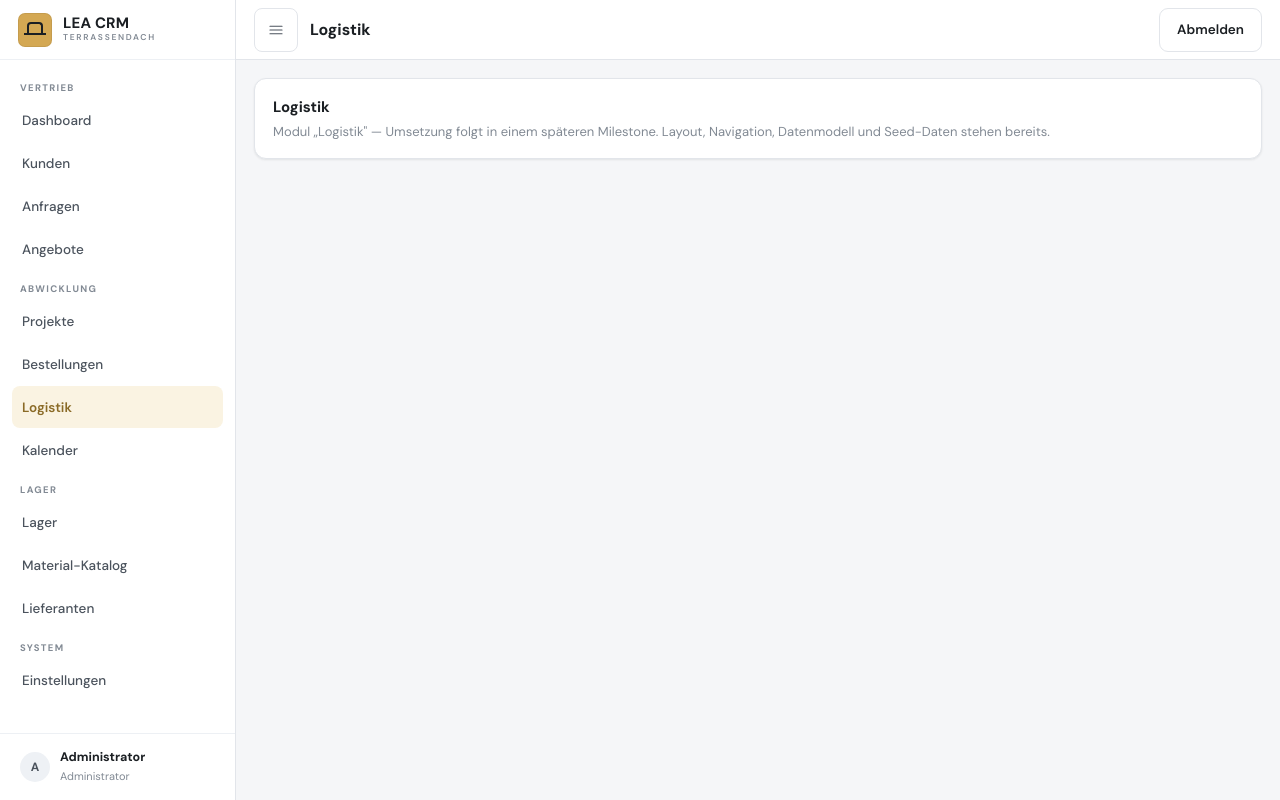
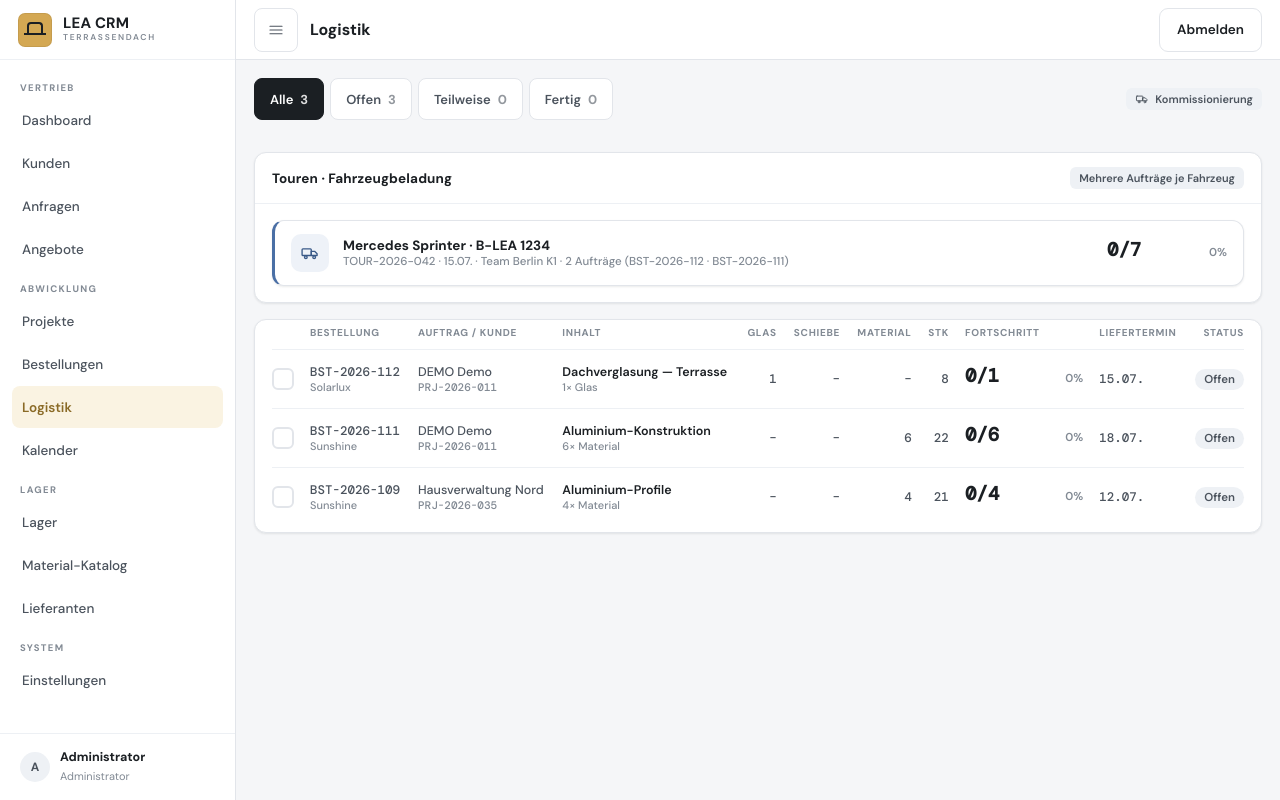
Before and after one commit to iijdii/iijdii, a Laravel app: page /logistik in a window 1280 px wide. Run offline with Laravel 12, Linux system fonts and the light colour scheme; a user stored in the database is signed in; data comes from the database, SQL or seed files in the repository; style sheets or scripts are compiled from the project's sources.

Commit message:
feat: Logistik — Rüstliste, Kommissionierung je Position, Touren-Grundlage
Port von _logiVals/_logiItems: relevant sind Bestellungen in
bestellt/bereit/geliefert; Liste mit Filter-Chips, 11-Spalten-Tabelle,
Bulk-Auswahl → Tour erstellen (CSS :has, ohne JS-Pflicht); Detailansicht
mit Gruppen Glas-/Schiebe-/Material-Positionen, Pack-Toggles, Kommentaren
(PRG über ?notiz=), Fortschritts-Sidebar und Abschluss-Guard. Persistenz:
kommissioniert_am/kommissionier_notiz auf bestellung_positionen; neue
Tabellen touren + tour_bestellung, Seed TOUR-2026-042, Nummern::tour
(→ 043). Toasts wortgleich zum Prototyp. 123 Tests grün.

Co-Authored-By: Claude Fable 5 <noreply@anthropic.com>
Claude-Session: https://claude.ai/code/session_015uHRrEXJsvpe4aaCyHSmih

```diff
--- /dev/null
+++ b/app/Http/Controllers/LogistikController.php
@@ -0,0 +1,209 @@
+<?php
+
+namespace App\Http\Controllers;
+
+use App\Enums\BestellungStatus;
+use App\Models\Bestellung;
+use App\Models\BestellungPosition;
+use App\Models\Tour;
+use App\Support\Nummern;
+use Illuminate\Http\RedirectResponse;
+use Illuminate\Http\Request;
+use Illuminate\Support\Collection;
+use Illuminate\View\View;
+
+/**
+ * Logistik — Kommissionierung & Touren. Port von _logiVals/_logiItems
+ * (Prototyp Z. 1252–1298): relevant sind nur Bestellungen in
+ * bestellt/bereit/geliefert; der Packfortschritt lebt pro Position
+ * (kommissioniert_am), Kommentare als kommissionier_notiz.
+ */
+class LogistikController extends Controller
+{
+    private const RELEVANT = [BestellungStatus::Bestellt, BestellungStatus::Bereit, BestellungStatus::Geliefert];
+
+    private const GRUPPEN = [
+        'glas' => 'Glas-Positionen',
+        'schiebe' => 'Schiebe-Elemente',
+        'material' => 'Material-Positionen',
+    ];
+
+    private const STATUS_LABEL = [
+        'offen' => ['Offen', 'b-gray'],
+        'teil' => ['Teilweise', 'b-yellow'],
+        'fertig' => ['Gepackt', 'b-green'],
+    ];
+
+    public function index(Request $request): View
+    {
+        $auftraege = $this->relevanteAuftraege();
+
+        $filter = in_array($request->query('filter'), ['offen', 'teil', 'fertig'], true)
+            ? $request->query('filter')
+            : 'alle';
+
+        $chips = collect([['alle', 'Alle'], ['offen', 'Offen'], ['teil', 'Teilweise'], ['fertig', 'Fertig']])
+            ->map(fn (array $chip) => [
+                'key' => $chip[0],
+                'label' => $chip[1],
+                'anzahl' => $chip[0] === 'alle'
+                    ? $auftraege->count()
+                    : $auftraege->where('status', $chip[0])->count(),
+                'aktiv' => $filter === $chip[0],
+            ]);
+
+        return view('logistik.index', [
+            'chips' => $chips,
+            'filter' => $filter,
+            'auftraege' => $filter === 'alle' ? $auftraege : $auftraege->where('status', $filter)->values(),
+            'touren' => Tour::query()->with('bestellungen.positionen')->orderByDesc('nr')->get(),
+        ]);
+    }
+
+    public function bestellung(Request $request, Bestellung $bestellung): View
+    {
+        $daten = $this->auftragsDaten($bestellung->load(['positionen', 'lieferant', 'projekt', 'kunde']));
+
+        return view('logistik.bestellung', $daten + [
+            'notizEdit' => (int) $request->query('notiz'),
+        ]);
+    }
+
+    public function togglePosition(Bestellung $bestellung, BestellungPosition $position): RedirectResponse
+    {
+        abort_unless($position->bestellung_id === $bestellung->id, 404);
+        $position->update(['kommissioniert_am' => $position->kommissioniert_am ? null : now()]);
+
+        return back();
+    }
+
+    public function setzeAlle(Request $request, Bestellung $bestellung): RedirectResponse
+    {
+        $bestellung->positionen()->update([
+            'kommissioniert_am' => $request->boolean('markieren') ? now() : null,
+        ]);
+
+        return back();
+    }
+
+    public function speichereNotiz(Request $request, Bestellung $bestellung, BestellungPosition $position): RedirectResponse
+    {
+        abort_unless($position->bestellung_id === $bestellung->id, 404);
+        $text = trim((string) $request->input('notiz'));
+        $position->update(['kommissionier_notiz' => $text !== '' ? $text : null]);
+
+        return redirect()->route('logistik.bestellung', $bestellung)
+            ->with('toast', $text !== '' ? 'Kommentar gespeichert' : 'Kommentar gelöscht');
+    }
+
+    public function schliesseAb(Bestellung $bestellung): RedirectResponse
+    {
+        $offen = $bestellung->positionen()->whereNull('kommissioniert_am')->count();
+        if ($offen > 0) {
+            return redirect()->route('logistik.bestellung', $bestellung)
+                ->with('toast', 'Noch '.$offen.' Position(en) offen');
+        }
+
+        return redirect()->route('logistik')
+            ->with('toast', 'Kommissionierung '.$bestellung->nr.' abgeschlossen');
+    }
+
+    public function erstelleTour(Request $request): RedirectResponse
+    {
+        $ids = Bestellung::query()->whereIn('id', (array) $request->input('bestellungen', []))->pluck('id');
+        if ($ids->isEmpty()) {
+            return redirect()->route('logistik')->with('toast', 'Keine Aufträge ausgewählt');
+        }
+
+        $nr = Nummern::tour();
+        $tour = Tour::query()->create([
+            'nr' => $nr,
+            'fahrzeug' => 'Mercedes Sprinter',
+            'kennzeichen' => 'B-LEA '.('90'.(int) substr($nr, -3)),
+            'datum' => now()->addDays(3)->toDateString(),
+            'fahrer' => 'Team Berlin K2',
+        ]);
+        $tour->bestellungen()->sync($ids);
+
+        return redirect()->route('logistik')
+            ->with('toast', 'Tour mit '.$ids->count().' Aufträgen erstellt');
+    }
+
+    // ---------- Aufbereitung (Port von _logiItems/_logiVals) ----------
+
+    /** @return Collection<int, array> relevante Bestellungen als View-Modelle */
+    private function relevanteAuftraege(): Collection
+    {
+        return Bestellung::query()
+            ->with(['positionen', 'lieferant', 'projekt', 'kunde'])
+            ->whereIn('status', self::RELEVANT)
+            ->orderByDesc('nr')
+            ->get()
+            ->map(fn (Bestellung $b) => $this->auftragsDaten($b))
+            ->values();
+    }
+
+    /** @return array Auftrag + gruppierte Positionen + Fortschritt */
+    public function auftragsDaten(Bestellung $bestellung): array
+    {
+        $positionen = $bestellung->positionen->map(fn (BestellungPosition $p) => [
+            'position' => $p,
+            'gruppe' => self::GRUPPEN[$p->typ->value] ?? 'Material-Positionen',
+            'detail' => $this->detailText($p),
+            'menge' => $this->mengeText($p),
+        ]);
+
+        $done = $bestellung->positionen->whereNotNull('kommissioniert_am')->count();
+        $tot = $bestellung->positionen->count();
+        $status = $done === 0 ? 'offen' : ($done < $tot ? 'teil' : 'fertig');
+
+        $anzahl = fn (string $typ) => $bestellung->positionen->where('typ.value', $typ)->count();
+        $nGlas = $anzahl('glas');
+        $nSchiebe = $anzahl('schiebe');
+        $nMat = $anzahl('material');
+        $mix = implode(' · ', array_filter([
+            $nGlas ? $nGlas.'× Glas' : null,
+            $nSchiebe ? $nSchiebe.'× Schiebe' : null,
+            $nMat ? $nMat.'× Material' : null,
+        ]));
+
+        return [
+            'bestellung' => $bestellung,
+            'positionen' => $positionen,
+            'gruppen' => $positionen->groupBy('gruppe'),
+            'done' => $done,
+            'tot' => $tot,
+            'offen' => $tot - $done,
+            'pct' => $tot > 0 ? (int) round($done / $tot * 100) : 0,
+            'status' => $status,
+            'statusLabel' => self::STATUS_LABEL[$status][0],
+            'statusBadge' => self::STATUS_LABEL[$status][1],
+            'nGlas' => $nGlas,
+            'nSchiebe' => $nSchiebe,
+            'nMat' => $nMat,
+            'mix' => $mix !== '' ? $mix : '–',
+            'stk' => (int) $bestellung->positionen->sum(fn (BestellungPosition $p) => (int) $p->menge),
+        ];
+    }
+
+    /** Detailzeile wie _logiItems: Glasform/Maße, Schiebe-Elemente, Material. */
+    private function detailText(BestellungPosition $p): string
+    {
+        $d = $p->details ?? [];
+
+        return match ($p->typ->value) {
+            'glas' => ($d['form'] ?? 'Rechteck').' · '.$p->breite_mm.' × '.($d['hL'] ?? $p->hoehe_mm)
+                .(($d['form'] ?? '') === 'Trapez' ? '/'.($d['hR'] ?? '') : '').' mm · '.($d['glas'] ?? ''),
+            'schiebe' => $p->breite_mm.' × '.$p->hoehe_mm.' mm · '.($d['count'] ?? (int) $p->menge)
+                .' Elemente · '.($d['glas'] ?? ''),
+            default => 'Materialposition',
+        };
+    }
+
+    private function mengeText(BestellungPosition $p): string
+    {
+        return $p->typ->value === 'schiebe'
+            ? ((int) $p->menge).' Elem.'
+            : ((int) $p->menge).' Stk';
+    }
+}
--- a/app/Models/Bestellung.php
+++ b/app/Models/Bestellung.php
@@ -46,6 +46,11 @@ class Bestellung extends Model
         };
     }
 
+    public function touren(): \Illuminate\Database\Eloquent\Relations\BelongsToMany
+    {
+        return $this->belongsToMany(Tour::class, 'tour_bestellung', 'bestellung_id', 'tour_id');
+    }
+
     public function lieferant(): BelongsTo
     {
         return $this->belongsTo(Lieferant::class, 'lieferant_id');
--- a/app/Models/BestellungPosition.php
+++ b/app/Models/BestellungPosition.php
@@ -10,6 +10,7 @@ use Illuminate\Database\Eloquent\Relations\BelongsTo;
 #[Fillable([
     'bestellung_id', 'typ', 'pos', 'bezeichnung', 'artikel_id',
     'menge', 'einheit', 'breite_mm', 'hoehe_mm', 'details', 'eingelagert',
+    'kommissioniert_am', 'kommissionier_notiz',
 ])]
 class BestellungPosition extends Model
 {
--- /dev/null
+++ b/app/Models/Tour.php
@@ -0,0 +1,23 @@
+<?php
+
+namespace App\Models;
+
+use Illuminate\Database\Eloquent\Attributes\Fillable;
+use Illuminate\Database\Eloquent\Model;
+use Illuminate\Database\Eloquent\Relations\BelongsToMany;
+
+#[Fillable(['nr', 'fahrzeug', 'kennzeichen', 'datum', 'fahrer'])]
+class Tour extends Model
+{
+    protected $table = 'touren';
+
+    protected function casts(): array
+    {
+        return ['datum' => 'date'];
+    }
+
+    public function bestellungen(): BelongsToMany
+    {
+        return $this->belongsToMany(Bestellung::class, 'tour_bestellung', 'tour_id', 'bestellung_id');
+    }
+}
--- a/app/Support/Nummern.php
+++ b/app/Support/Nummern.php
@@ -28,6 +28,12 @@ final class Nummern
         return self::naechste('ANG', Angebot::query()->pluck('nr'));
     }
 
+    /** TOUR-2026-NNN — Seed endet bei 042, erste neue Tour = TOUR-2026-043. */
+    public static function tour(): string
+    {
+        return self::naechste('TOUR', \App\Models\Tour::query()->pluck('nr'), 3, 42);
+    }
+
     /** AP-2026-NNNN — Start 113, damit das erste Protokoll AP-2026-0114 ist (Prototyp-Nummer). */
     public static function abnahme(): string
     {
--- a/resources/css/app.css
+++ b/resources/css/app.css
@@ -671,3 +671,43 @@ a.chip{text-decoration:none}
   .fnl{grid-template-columns:74px 1fr 40px;gap:9px}
   .fnl-l{font-size:12px}
 }
+
+/* ——— Logistik / Kommissionierung (Prototyp Z. 251–304; .lgbar/.lgok existieren oben) ——— */
+.lgrow{display:flex;align-items:center;gap:13px;padding:10px 14px;border:1.5px solid var(--bd);border-radius:11px;background:#fff;cursor:pointer;text-align:left;font-family:inherit;width:100%;min-height:52px;transition:.14s}
+.lgrow:hover{border-color:var(--ink3)}
+.lgrow.on{background:var(--greenbg);border-color:var(--green)}
+.lgbox{width:24px;height:24px;border-radius:7px;border:2px solid var(--bd);display:flex;align-items:center;justify-content:center;flex:none;color:transparent;background:#fff}
+.lgrow.on .lgbox{background:var(--green);border-color:var(--green);color:#fff}
+.lgbox .i{width:15px;height:15px;stroke-width:2.8}
+.lgtxt{min-width:0;flex:1}
+.lgname{display:block;font-size:13.5px;font-weight:600;color:var(--ink);line-height:1.3}
+.lgrow.on .lgname{text-decoration:line-through;color:var(--ink3)}
+.lgdet{display:block;font-size:11.5px;font-weight:500;color:var(--ink3);margin-top:2px}
+.lgqty{font-family:'DM Mono',monospace;font-size:12.5px;font-weight:600;color:var(--ink2);flex:none;white-space:nowrap}
+.lgsec{font-size:10.5px;font-weight:700;letter-spacing:.1em;text-transform:uppercase;color:var(--ink3);margin:0 0 9px}
+.lglist{display:flex;flex-direction:column;gap:8px}
+.lgstat{display:flex;align-items:baseline;justify-content:space-between;gap:10px;margin-bottom:7px}
+.lgstat b{font-family:'DM Mono',monospace;font-size:19px;font-weight:700;color:var(--ink)}
+.lgstat span{font-size:11.5px;font-weight:600;color:var(--ink3)}
+.lgpick{width:22px;height:22px;border-radius:6px;border:2px solid var(--bd);display:inline-flex;align-items:center;justify-content:center;color:transparent;background:#fff;cursor:pointer;padding:0}
+.lgpick:has(input:checked){background:var(--blue);border-color:var(--blue);color:#fff}
+.lgpick .i{width:13px;height:13px;stroke-width:3}
+.lgtour{display:flex;align-items:center;gap:14px;padding:13px 16px;border:1px solid var(--bd);border-left:3px solid var(--blue);border-radius:12px;background:#fff;box-shadow:var(--sh);cursor:pointer;width:100%;text-align:left;font-family:inherit;text-decoration:none;color:inherit;transition:.14s}
+.lgtour:hover{border-color:var(--ink3);border-left-color:var(--blue)}
+.lgtour-ic{width:38px;height:38px;border-radius:10px;background:var(--bluebg);color:var(--blued);display:flex;align-items:center;justify-content:center;flex:none}
+.lgtour-ic .i{width:20px;height:20px}
+.lgorder-h{display:flex;align-items:center;justify-content:space-between;gap:12px;padding:9px 13px;background:var(--bg2);border:1px solid var(--bd2);border-radius:9px;margin-bottom:9px}
+.lgbadge{font-family:'DM Mono',monospace;font-size:11.5px;font-weight:600;color:var(--blued);background:var(--bluebg);padding:3px 8px;border-radius:6px}
+.lgbulk{display:none;align-items:center;gap:12px;padding:11px 15px;background:var(--bluebg);border:1px solid var(--blue);border-radius:11px;margin-bottom:14px;flex-wrap:wrap}
+form:has(.lgpick input:checked) .lgbulk{display:flex}
+.lgitem{display:flex;flex-direction:column}
+.lgmain{display:flex;gap:8px;align-items:stretch}
+.lgmain .lgrow{flex:1;min-width:0}
+.lgnbtn{width:42px;flex:none;border:1.5px solid var(--bd);border-radius:11px;background:#fff;color:var(--ink3);cursor:pointer;display:flex;align-items:center;justify-content:center;font-family:inherit;transition:.14s}
+.lgnbtn:hover{border-color:var(--ink3);color:var(--ink)}
+.lgnbtn.on{background:var(--goldbg);border-color:var(--gold);color:var(--goldd)}
+.lgnbtn .i{width:16px;height:16px}
+.lgnote{display:flex;gap:8px;align-items:flex-start;margin:6px 0 0 8px;padding:8px 11px;background:var(--goldbg);border-left:2px solid var(--gold);border-radius:0 8px 8px 0;font-size:12px;font-weight:500;color:var(--goldd);line-height:1.45}
+.lgnote .i{width:14px;height:14px;flex:none;margin-top:1px}
+.lgedit{display:flex;gap:7px;margin:6px 0 0 8px;align-items:center;flex-wrap:wrap}
+.lgedit .inp{flex:1;min-width:150px;height:34px}
--- /dev/null
+++ b/resources/views/logistik/index.blade.php
@@ -0,0 +1,111 @@
+@extends('layouts.app')
+
+@section('title', 'Logistik')
+
+@php use App\Support\Format; @endphp
+
+@section('content')
+<div class="colstack">
+
+    <div class="anf-tools">
+        <div class="chips">
+            @foreach ($chips as $chip)
+                <a class="chip {{ $chip['aktiv'] ? 'on' : '' }}" href="{{ route('logistik', ['filter' => $chip['key']]) }}">
+                    {{ $chip['label'] }}<span class="ct">{{ $chip['anzahl'] }}</span>
+                </a>
+            @endforeach
+        </div>
+        <span class="pill"><svg class="i" style="width:14px;height:14px"><use href="#ic-truck"/></svg>Kommissionierung</span>
+    </div>
+
+    @if ($touren->isNotEmpty())
+        <div class="card p0">
+            <div class="card-h">
+                <span class="card-t">Touren · Fahrzeugbeladung</span>
+                <span class="pill">Mehrere Aufträge je Fahrzeug</span>
+            </div>
+            <div class="card-b colstack" style="gap:9px">
+                @foreach ($touren as $tour)
+                    @php
+                        $tourPositionen = $tour->bestellungen->flatMap->positionen;
+                        $tourDone = $tourPositionen->whereNotNull('kommissioniert_am')->count();
+                        $tourTot = $tourPositionen->count();
+                        $tourPct = $tourTot > 0 ? (int) round($tourDone / $tourTot * 100) : 0;
+                    @endphp
+                    <a class="lgtour" href="{{ Route::has('logistik.tour') ? route('logistik.tour', $tour) : route('logistik') }}">
+                        <span class="lgtour-ic"><svg class="i"><use href="#ic-truck"/></svg></span>
+                        <span style="flex:1;min-width:0">
+                            <span style="display:block;font-size:13.5px;font-weight:700">{{ $tour->fahrzeug }} · {{ $tour->kennzeichen }}</span>
+                            <span style="display:block;font-size:11.5px;font-weight:500;color:var(--ink3)">
+                                {{ $tour->nr }} · {{ Format::datumKurz($tour->datum) }} · {{ $tour->fahrer }}
+                                · {{ $tour->bestellungen->count() }} Aufträge ({{ $tour->bestellungen->pluck('nr')->implode(' · ') ?: '—' }})</span>
+                        </span>
+                        <span style="width:120px;flex:none">
+                            <span class="lgstat"><b>{{ $tourDone }}/{{ $tourTot }}</b><span>{{ $tourPct }}%</span></span>
+                            <span class="lgbar {{ $tourDone === $tourTot && $tourTot > 0 ? '' : 'part' }}"><i style="width:{{ $tourPct }}%"></i></span>
+                        </span>
+                    </a>
+                @endforeach
+            </div>
+        </div>
+    @endif
+
+    <form method="POST" action="{{ route('logistik.touren.erstellen') }}">
+        @csrf
+
+        <div class="lgbulk">
+            <svg class="i" style="width:17px;height:17px;color:var(--blued)"><use href="#ic-check"/></svg>
+            <span style="font-size:13px;font-weight:600;color:var(--blued);flex:1">Aufträge für eine Tour ausgewählt</span>
+            <a class="btn btns btng" href="{{ route('logistik') }}">Auswahl löschen</a>
+            <button class="btn btns btnp" type="submit"><svg class="i"><use href="#ic-plus"/></svg>Tour erstellen</button>
+        </div>
+
+        <div class="card p0">
+            <div class="card-b" style="padding:6px 17px;overflow-x:auto">
+                @if ($auftraege->isEmpty())
+                    <p class="hint" style="padding:12px 0">Keine Aufträge in der Kommissionierung.</p>
+                @else
+                    <table class="tbl">
+                        <thead><tr>
+                            <th style="width:28px"></th><th>Bestellung</th><th>Auftrag / Kunde</th><th>Inhalt</th>
+                            <th class="num">Glas</th><th class="num">Schiebe</th><th class="num">Material</th>
+                            <th class="num">Stk</th><th style="min-width:132px">Fortschritt</th>
+                            <th>Liefertermin</th><th class="num">Status</th>
+                        </tr></thead>
+                        <tbody>
+                        @foreach ($auftraege as $auftrag)
+                            @php $bestellung = $auftrag['bestellung']; @endphp
+                            <tr class="lrow" onclick="window.location='{{ route('logistik.bestellung', $bestellung) }}'">
+                                <td onclick="event.stopPropagation()">
+                                    <label class="lgpick">
+                                        <input type="checkbox" name="bestellungen[]" value="{{ $bestellung->id }}" hidden>
+                                        <svg class="i"><use href="#ic-check"/></svg>
+                                    </label>
+                                </td>
+                                <td><span class="b mono">{{ $bestellung->nr }}</span>
+                                    <div style="font-size:11px;color:var(--ink3)">{{ $bestellung->lieferant->name }}</div></td>
+                                <td>{{ $bestellung->kunde?->anzeigename ?? '–' }}
+                                    <div class="mono" style="font-size:11px;color:var(--ink3)">{{ $bestellung->projekt?->nr ?? '–' }}</div></td>
+                                <td class="b">{{ $bestellung->titel }}
+                                    <div style="font-size:11px;font-weight:500;color:var(--ink3)">{{ $auftrag['mix'] }}</div></td>
+                                <td class="num mono">{{ $auftrag['nGlas'] ?: '–' }}</td>
+                                <td class="num mono">{{ $auftrag['nSchiebe'] ?: '–' }}</td>
+                                <td class="num mono">{{ $auftrag['nMat'] ?: '–' }}</td>
+                                <td class="num mono">{{ $auftrag['stk'] }}</td>
+                                <td>
+                                    <span class="lgstat"><b>{{ $auftrag['done'] }}/{{ $auftrag['tot'] }}</b><span>{{ $auftrag['pct'] }}%</span></span>
+                                    <span class="lgbar {{ $auftrag['status'] === 'fertig' ? '' : 'part' }}"><i style="width:{{ $auftrag['pct'] }}%"></i></span>
+                                </td>
+                                <td class="mono">{{ Format::datumKurz($bestellung->liefertermin) }}</td>
+                                <td class="num"><span class="badge {{ $auftrag['statusBadge'] }}">{{ $auftrag['statusLabel'] }}</span></td>
+                            </tr>
+                        @endforeach
+                        </tbody>
+                    </table>
+                @endif
+            </div>
+        </div>
+    </form>
+
+</div>
+@endsection
--- a/routes/web.php
+++ b/routes/web.php
@@ -8,6 +8,7 @@ use App\Http\Controllers\DashboardController;
 use App\Http\Controllers\DokumentController;
 use App\Http\Controllers\KundeController;
 use App\Http\Controllers\LagerController;
+use App\Http\Controllers\LogistikController;
 use App\Http\Controllers\MaterialKatalogController;
 use App\Http\Controllers\MontageController;
 use App\Http\Controllers\ProjektController;
@@ -18,9 +19,17 @@ Route::get('/', fn () => redirect()->route('dashboard'));
 Route::middleware('auth')->group(function () {
     Route::get('/dashboard', [DashboardController::class, 'index'])->name('dashboard');
 
+    // Logistik: /logistik/touren/* VOR dem {bestellung:nr}-Wildcard registrieren.
+    Route::get('/logistik', [LogistikController::class, 'index'])->name('logistik');
+    Route::post('/logistik/touren', [LogistikController::class, 'erstelleTour'])->name('logistik.touren.erstellen');
+    Route::get('/logistik/{bestellung:nr}', [LogistikController::class, 'bestellung'])->name('logistik.bestellung');
+    Route::post('/logistik/{bestellung:nr}/positionen/{position}/toggle', [LogistikController::class, 'togglePosition'])->name('logistik.position.toggle');
+    Route::post('/logistik/{bestellung:nr}/positionen/{position}/notiz', [LogistikController::class, 'speichereNotiz'])->name('logistik.notiz');
+    Route::post('/logistik/{bestellung:nr}/alle', [LogistikController::class, 'setzeAlle'])->name('logistik.alle');
+    Route::post('/logistik/{bestellung:nr}/abschliessen', [LogistikController::class, 'schliesseAb'])->name('logistik.abschliessen');
+
     $module = [
         // route-Name => Seitentitel
-        'logistik' => 'Logistik',
         'kalender' => 'Kalender',
         'lieferanten' => 'Lieferanten',
     ];
```
Also changed, not shown: database/seeders/DemoSeeder.php (+16 -0 lines), resources/views/logistik/bestellung.blade.php (added, +116 -0 lines), tests/Feature/LogistikTest.php (added, +153 -0 lines), database/migrations/2026_09_02_000001_add_kommissionierung_to_bestellung_positionen_table.php (added), database/migrations/2026_09_02_000002_create_touren_table.php (added).
